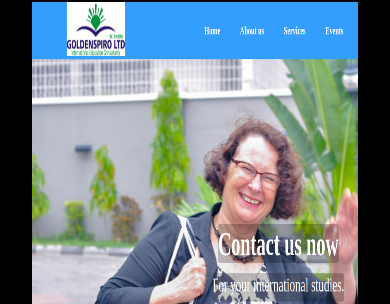
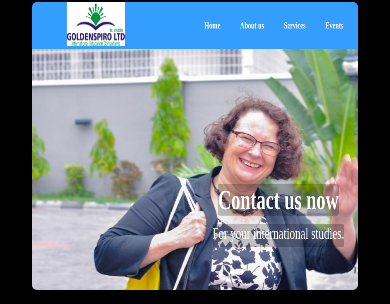
Before and after one commit to emdevelopa/portfolio, a plain HTML site: page index.html in a window 390 px wide. Shown: the part 694-998 px from the top of the page. Drawn offline with Linux system fonts and the light colour scheme.

```diff
--- a/css/style.css
+++ b/css/style.css
@@ -172,7 +172,7 @@ nav .left-nav li a:hover{
 }
 
 .projectContainer img {
-    border-radius: 5    px;
+    border-radius: 5px;
     width: 22em;
     height: 22em;
 }
@@ -234,4 +234,7 @@ footer {
     nav .left-nav {
     width: 50%;
 }
+.projectContainer img {
+    height: 18em;
 }
+}
```
